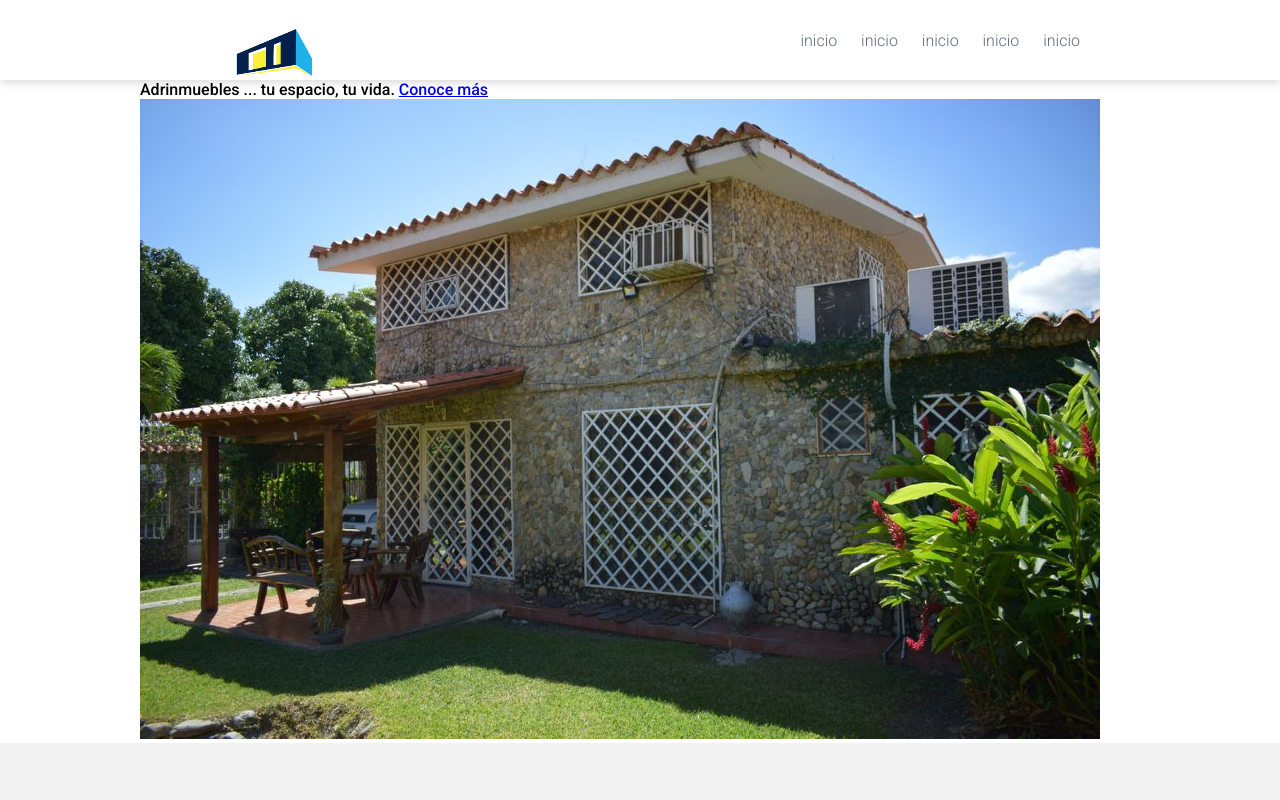
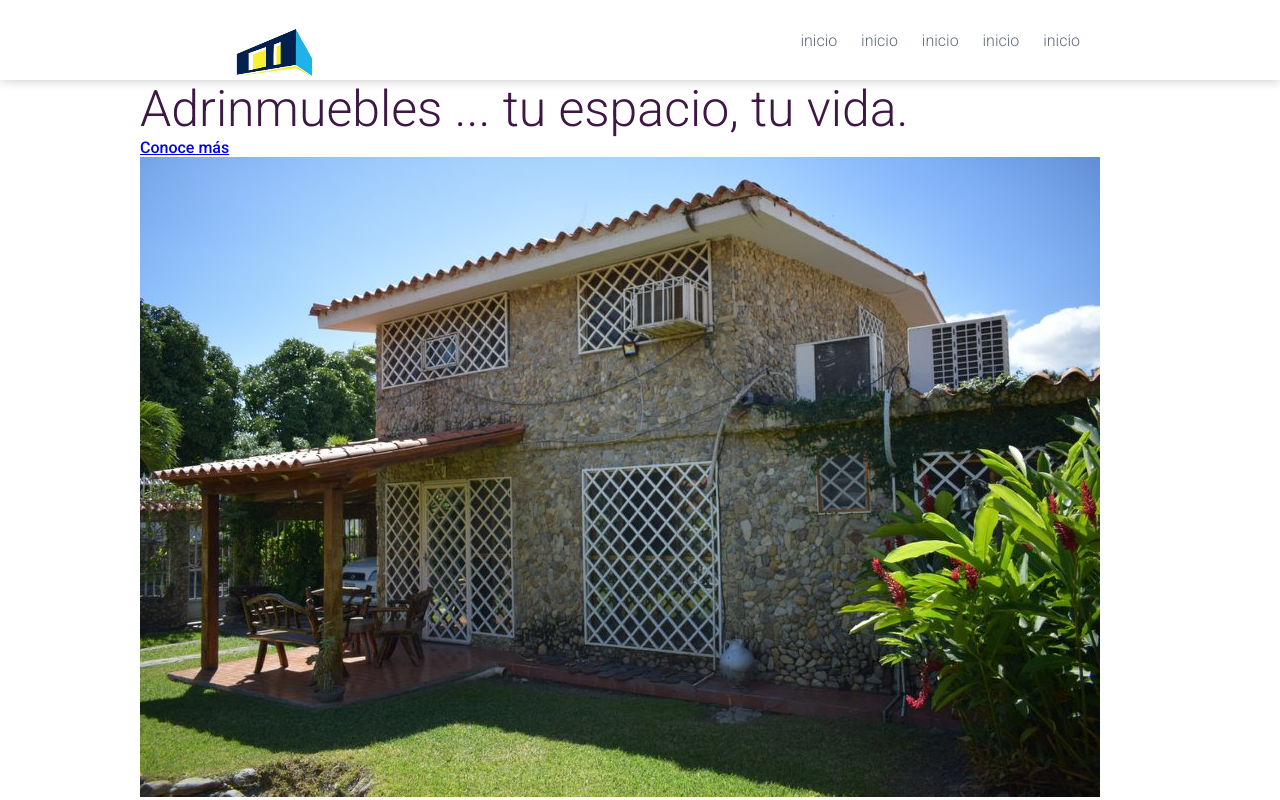
Before and after one commit to merweb72/proyeto-adrinm, a plain HTML site: page docs/index.html in a window 1280 px wide. Shown: the top 800 px of the page. Drawn offline with nearby package versions, Linux system fonts and the light colour scheme.

Commit message:
nuevo cambio

```diff
--- a/docs/index.html
+++ b/docs/index.html
@@ -29,7 +29,8 @@
                 </div>
             </section>
         </nav>
-        <div class="contenedor">Adrinmuebles ... tu espacio, tu vida.</h1>
+        <div class="contenedor">
+            <h1>Adrinmuebles ... tu espacio, tu vida.</h1>
                     <a href="#">Conoce más</a>
                 </section>
                 <img src="casacagua.jpg" alt="">
```
